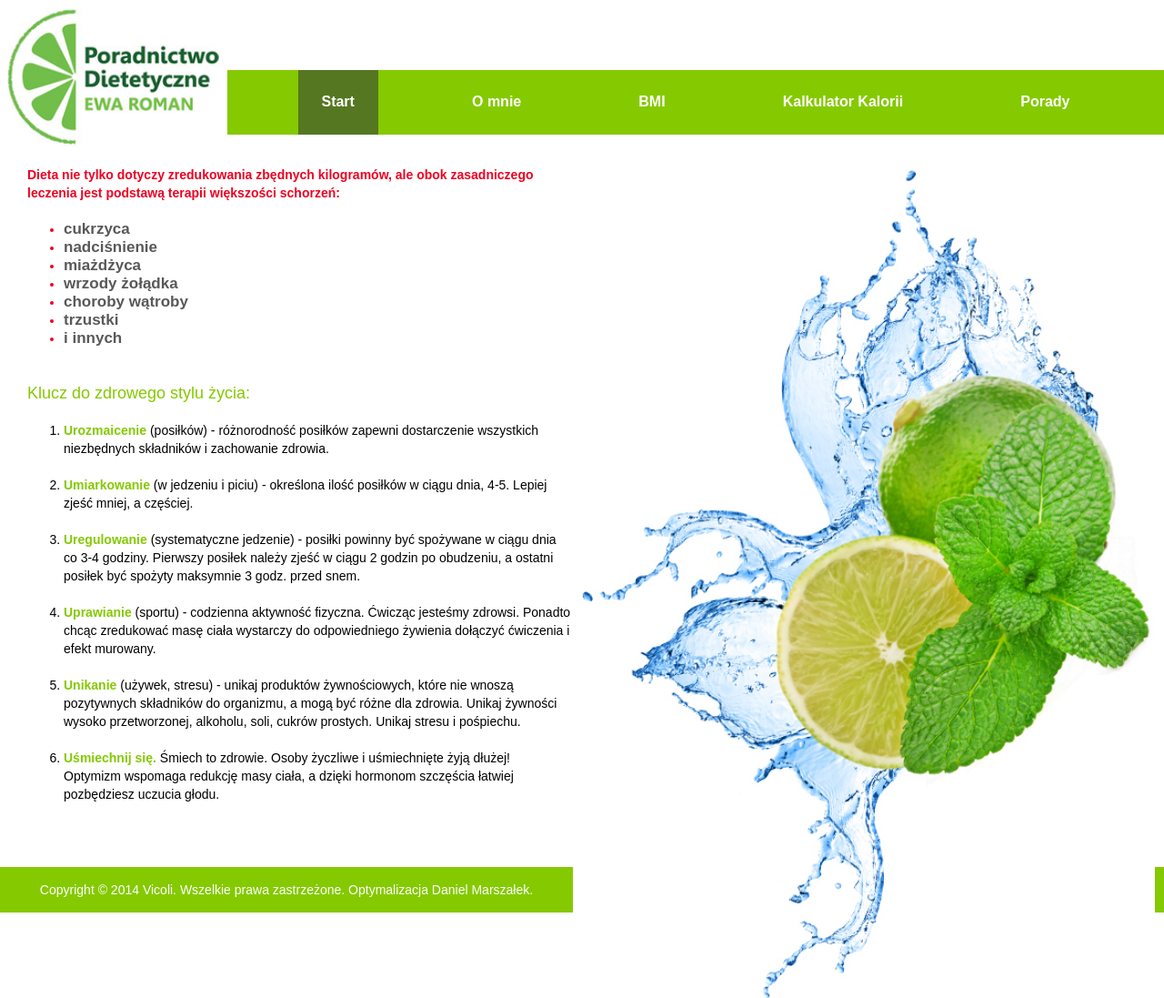
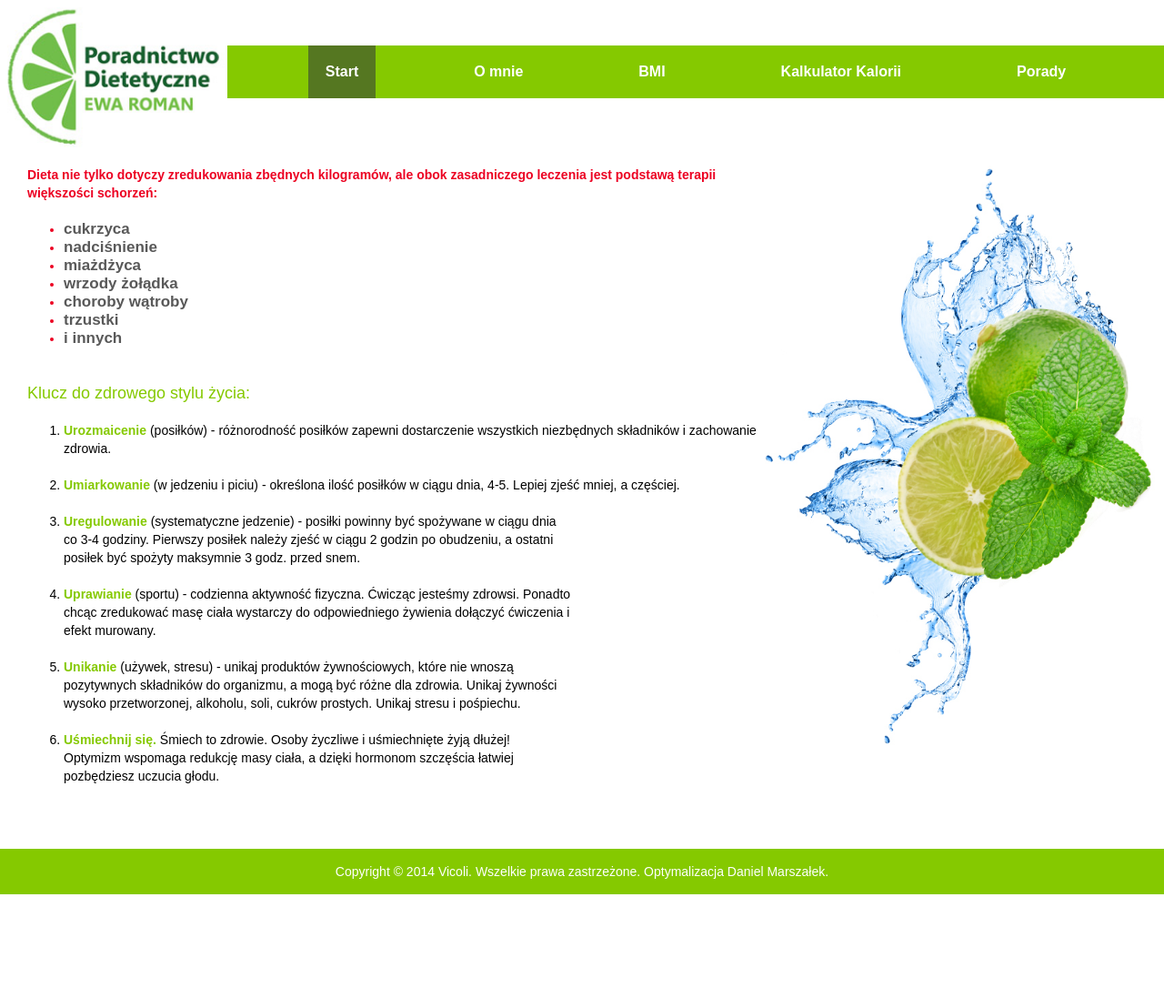
Before and after one commit to marszallek/DietetykEwa, a plain HTML site: page index.html in a window 1280 px wide. Shown: the top 1097 px of the page at 91% size. After the commit the page ends 983 px from the top, so only its background shows below. Drawn offline with Linux system fonts and the light colour scheme.

Commit message:
small fixes

```diff
--- a/css/style.css
+++ b/css/style.css
@@ -20,7 +20,7 @@ header {
 }
 
 nav {
-	margin-top: 6vw;
+	margin-top: 50px;
 	background-color: #85c900;
 	display: flex;
 	justify-content: space-evenly;
@@ -31,7 +31,7 @@ nav {
 	font-size: 16px;
 	font-family: arial;
 	font-weight: 600;
-	padding: 2vw;
+	padding: 1.5vw;
 	text-decoration: none;
 	color: white;
 }
@@ -41,7 +41,7 @@ nav {
 	font-size: 16px;
 	font-family: arial;
 	font-weight: 600;
-	padding: 2vw;
+	padding: 1.5vw;
 	text-decoration: none;
 	color: white;
 }
@@ -52,8 +52,9 @@ nav {
 }
 
 .limon {
-	width: 50vw;
-	max-width: 50vw;
+	width: 34vw;
+	min-width: 150px;
+	max-width: 500px;
 	float: right;
 }
 
@@ -129,6 +130,9 @@ footer {
 }
 
 @media screen and (max-width: 800px) {
+	nav{
+		margin-top: 7vw;
+	}
 	.vessel {
 		width: 40vw;
 	}
@@ -136,7 +140,7 @@ footer {
 
 /* HAMBURGER */
 
-@media screen and (max-width: 400px) {
+@media screen and (max-width: 660px) {
 	nav {
 		overflow: hidden;
 		background-color: #85c900;
```
